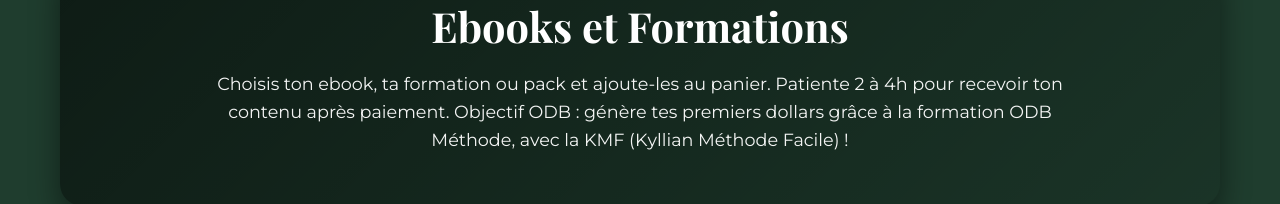
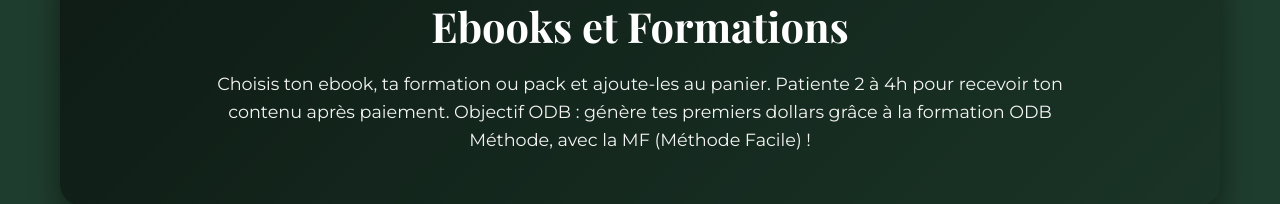
Before and after one commit to Ebookshopy/Ebookshop, a plain HTML site: page index.html in a window 1280 px wide. Shown: the part 185-389 px from the top of the page. Drawn offline with nearby package versions, Linux system fonts and the light colour scheme.

Commit message:
Update index.html
Signed-off-by: Kylliannnn <167632322+Kylliannnn@users.noreply.github.com>

```diff
--- a/index.html
+++ b/index.html
@@ -65,7 +65,7 @@ footer a:hover{text-decoration:underline;}
   <h1>Ebooks et Formations</h1>
   <p>Choisis ton ebook, ta formation ou pack et ajoute-les au panier. Patiente 2 à 4h pour recevoir ton contenu après paiement.
 
-Objectif ODB : génère tes premiers dollars grâce à la formation ODB Méthode, avec la KMF (Kyllian Méthode Facile) !
+Objectif ODB : génère tes premiers dollars grâce à la formation ODB Méthode, avec la MF (Méthode Facile) !
 </p>
 </section>
 
```
